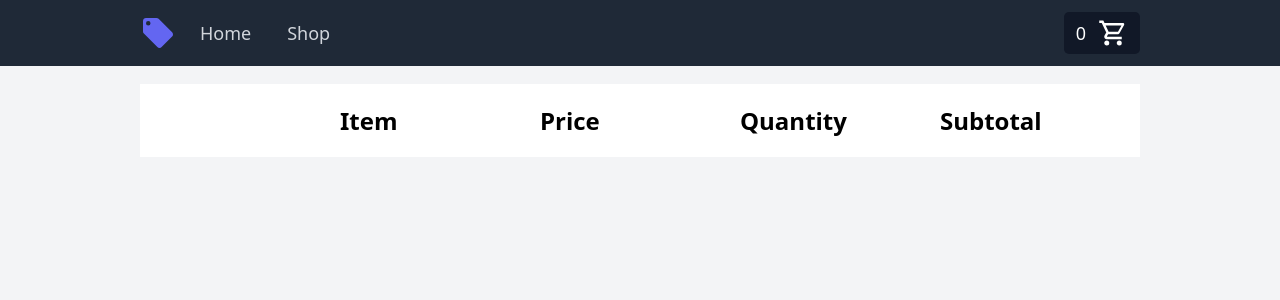
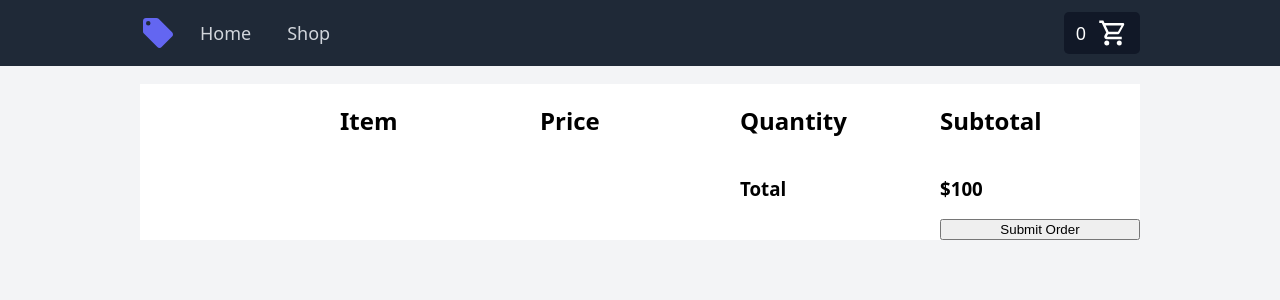
Before and after one commit to localtoast42/odin-shopping-cart, a React (Vite) app: page /checkout in a window 1280 px wide. Shown: the top 300 px of the page. Built offline with nearby package versions, Linux system fonts and the light colour scheme.

Commit message:
Add order total section and order submit button

```diff
--- a/src/components/Checkout.css
+++ b/src/components/Checkout.css
@@ -3,9 +3,6 @@
     display: flex;
     flex-direction: column;
     width: clamp(320px, 80vw, 1000px);
-}
-
-.checkout-list {
     background-color: white;
 }
 
@@ -13,3 +10,13 @@
     display: grid;
     grid-template-columns: repeat(5, 1fr);
 }
+
+.checkout-total {
+    display: grid;
+    grid-template-columns: repeat(5, 1fr);
+}
+
+.checkout-submit {
+    display: grid;
+    grid-template-columns: repeat(5, 1fr);
+}
--- a/src/components/Checkout.jsx
+++ b/src/components/Checkout.jsx
@@ -24,8 +24,20 @@ const Checkout = () => {
                     quantity={item.quantity} />
                 )}
             </div>
-            <div className="checkout-total"></div>
-            <div></div>
+            <div className="checkout-total">
+                <div></div>
+                <div></div>
+                <div></div>
+                <h3>Total</h3>
+                <h3>$100</h3>
+            </div>
+            <div className="checkout-submit">
+                <div></div>
+                <div></div>
+                <div></div>
+                <div></div>
+                <button>Submit Order</button>
+            </div>
         </div>
     );
 }
```
